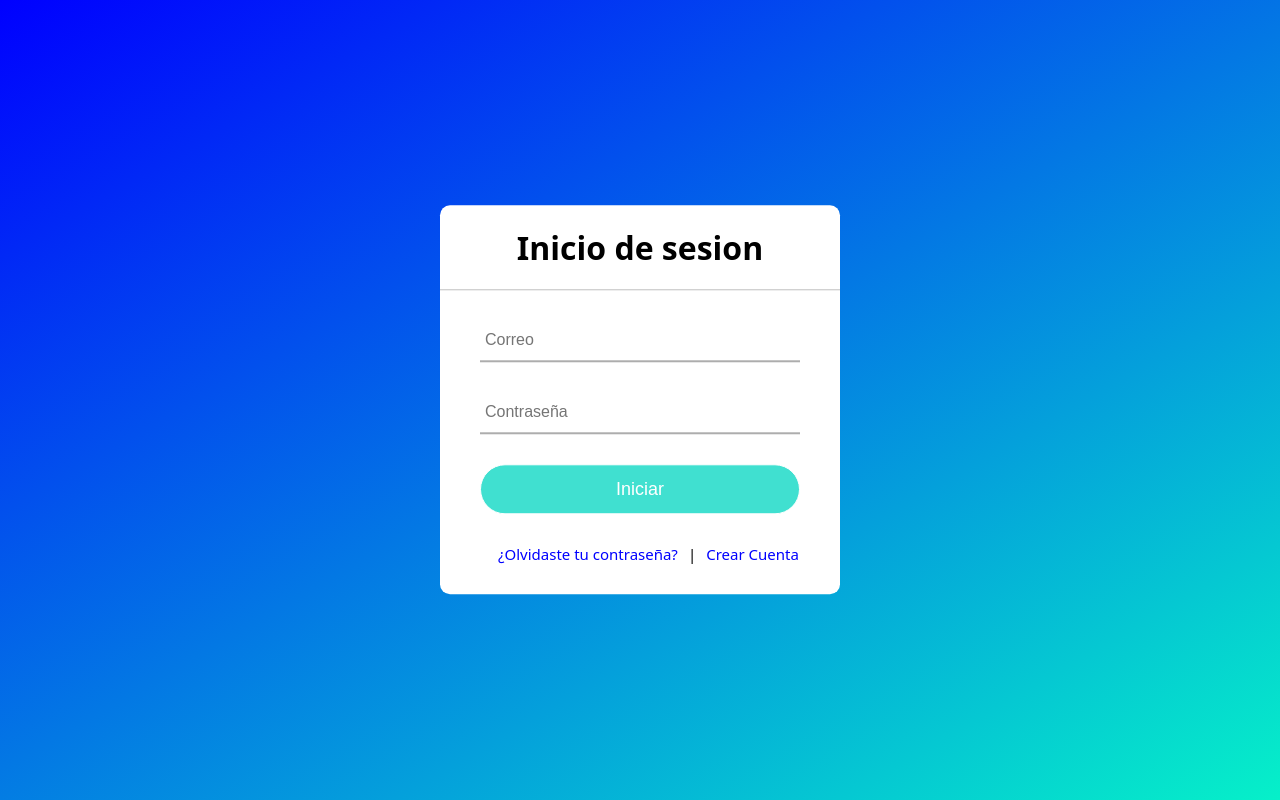
After one commit to NaranciaKang/proyectofinal, a Django app: page /login/ in a window 1280 px wide. The commit adds this page. Run offline with Django 5.2, Linux system fonts and the light colour scheme.

Commit message:
agregando archivos

```diff
--- /dev/null
+++ b/ProyectoFinal/proyectofinal/principal/static/styleslogin.css
@@ -0,0 +1,95 @@
+body {
+    margin: 0;
+    padding: 0;
+    font-family: system-ui, -apple-system, BlinkMacSystemFont, 'Segoe UI', Roboto, Oxygen, Ubuntu, Cantarell, 'Open Sans', 'Helvetica Neue', sans-serif;
+    background: linear-gradient(150deg, blue,#06f0c9 );
+    height: 100vh;
+}
+
+.formulario{
+    position: absolute;
+    top: 50%;
+    left: 50%;
+    transform: translate(-50%, -50%);
+    width: 400px;
+    background: white;
+    border-radius: 10px;
+}
+
+.formulario h1{
+    text-align: center;
+    padding: 0 0 20px 0;
+    border-bottom: 1px solid silver;
+}
+
+.formulario form{
+    padding: 0 40px;
+    box-sizing: border-box;
+}
+
+form .username{
+    position: relative;
+    border-bottom: 2px solid #adadad;
+    margin: 30px 0;
+}
+
+.username input{
+    width: 100%;
+    padding: 0 5px;
+    height: 40px;
+    font-size: 16px;
+    border: none;
+    background: none;
+    outline: none;
+
+}
+
+.recordar{
+    margin: -5px 0 20px 5px;
+    color: rgb(0, 4, 255);
+    cursor: pointer;
+}
+
+.recordar:hover{
+    text-decoration: underline;
+}
+
+input[type="submit"]{
+    width: 100%;
+    height: 50px;
+    border: 1px solid;
+    background: turquoise;
+    border-radius: 25px;
+    font-size: 18px;
+    color: white;
+    cursor: pointer;
+    outline: none;
+}
+
+input[type="submit"]:hover{
+    border-color: blue  (255, 0, 0) (255, 0, 0);
+    transition: .5s;
+}
+
+.registrarse{
+    margin: 30px 0;
+    text-align: center;
+    font-size: 15px;
+    color: black;
+}
+
+.registrarse a{
+    color: blue;
+    text-decoration: none;
+}
+
+.registrarse a:hover{
+    text-decoration: underline;
+}
+
+.link {
+    list-style: none;
+    display: flex;
+    gap: 10px;
+    padding-left: 18px;
+}
--- /dev/null
+++ b/ProyectoFinal/proyectofinal/principal/templates/principal/inicio-sesion.html
@@ -0,0 +1,36 @@
+{% load static %}
+<!DOCTYPE html>
+<html lang="es">
+<head>
+    <meta charset="UTF-8">
+    <meta name="viewport" content="width=device-width, initial-scale=1.0">
+    <title>Inicio de sesion</title>
+    <link rel="stylesheet" href="{% static 'registro.html' %}">
+    <link rel="stylesheet" href="{% static 'styleslogin.css' %}">
+</head>
+<body>
+    <div class="formulario">
+        <h1>Inicio de sesion</h1>
+        <form method="post">
+            {% csrf_token %}
+            <div class="username">
+                <input type="email" name="email" required placeholder="Correo">
+            </div>
+            <div class="username">
+                <input type="password" name="password" required placeholder="Contraseña">
+            </div>
+            <input type="submit" value="Iniciar">
+            <div class="registrarse">
+                <ul class="link">
+                    <li><a href="{% url 'password_reset' %}">¿Olvidaste tu contraseña?</a></li>
+                    |
+                    <li><a href="{% url 'registro' %}">Crear Cuenta</a></li>
+                </ul>
+
+            </div>
+        </form>
+
+
+    </div>
+</body>
+</html>
--- a/ProyectoFinal/proyectofinal/principal/templates/principal/inicio.html
+++ b/ProyectoFinal/proyectofinal/principal/templates/principal/inicio.html
@@ -22,9 +22,9 @@
     </ul>
     </nav>
     <div class="icons">
-        <a href="#">🔍</a>
-        <a href="#">🛒</a>
-        <a href="#">👤</a>
+        <a href="#"></a>
+        <a href="#"><img width="30" height="30" src="https://img.icons8.com/glyph-neue/64/shopping-cart.png" alt="shopping-cart"/></a>
+        <a href="{% url 'login' %}"><img width="30" height="30" src="https://img.icons8.com/ios-filled/50/user.png" alt="user"/></a>
     </div>
 </header>
 
--- a/ProyectoFinal/proyectofinal/principal/urls.py
+++ b/ProyectoFinal/proyectofinal/principal/urls.py
@@ -1,8 +1,22 @@
 from django.urls import path
 from .views import principal
 from . import views
+from django.contrib.auth import views as auth_views
 
 urlpatterns = [
     path('',views.principal,name='principal'),
     path('inicio/', views.inicio, name='inicio'),
+    path('registro/', views.registro, name='registro'),
+    path('login/', views.login_view, name='login'),
+    path('logout/', views.logout_view, name='logout'),
+
+    # 🔹 Recuperación de contraseña
+    path("password-reset/", views.password_reset_request, name="password_reset"),
+    path("reset/<uidb64>/<token>/",
+        auth_views.PasswordResetConfirmView.as_view(template_name="principal/password_reset_confirm.html"),
+        name="password_reset_confirm"),
+    path("reset/done/",
+        auth_views.PasswordResetCompleteView.as_view(template_name="principal/password_reset_done.html"),
+        name="password_reset_complete"),
+
 ]
--- a/ProyectoFinal/proyectofinal/principal/views.py
+++ b/ProyectoFinal/proyectofinal/principal/views.py
@@ -1,6 +1,19 @@
 from django.shortcuts import render, redirect
 from .models import Producto
 from .forms import ProductoForm
+from django.contrib.auth import authenticate, login, logout
+from django.contrib.auth.models import User
+from django.contrib import messages
+from django.contrib.auth.forms import PasswordResetForm, SetPasswordForm
+from django.contrib.auth.tokens import default_token_generator
+from django.template.loader import render_to_string
+from django.utils.http import urlsafe_base64_encode, urlsafe_base64_decode
+from django.utils.encoding import force_bytes
+from django.core.mail import send_mail
+
+
+
+
 
 def principal(request):
     if request.method == 'POST':
@@ -22,3 +35,68 @@ def inicio(request):
     return render(request, 'principal/inicio.html', {
         'productos': productos
     })
+
+
+
+#-------------------------------
+
+# Vista de Registro
+def registro(request):
+    if request.method == "POST":
+        username = request.POST.get("username")
+        email = request.POST.get("email")
+        password = request.POST.get("password")
+
+        if User.objects.filter(username=username).exists():
+            messages.error(request, "El usuario ya existe")
+        else:
+            user = User.objects.create_user(username=username, email=email, password=password)
+            user.save()
+            messages.success(request, "Usuario creado correctamente")
+            return redirect("login")
+
+    return render(request, "principal/registro.html")
+
+# Vista de Login
+def login_view(request):
+    if request.method == "POST":
+        email = request.POST.get("email")
+        password = request.POST.get("password")
+
+        try:
+            user = User.objects.get(email=email)  # Buscar usuario por email
+            user_auth = authenticate(request, username=user.username, password=password)
+            if user_auth is not None:
+                login(request, user_auth)
+                return redirect("inicio")  # redirige a página principal
+            else:
+                messages.error(request, "Credenciales incorrectas")
+        except User.DoesNotExist:
+            messages.error(request, "El correo no está registrado")
+
+    return render(request, "principal/inicio-sesion.html")
+
+# Vista de Logout
+def logout_view(request):
+    logout(request)
+    return redirect("login")
+
+
+
+# Vista para solicitar el reseteo de contraseña
+def password_reset_request(request):
+    if request.method == "POST":
+        email = request.POST.get("email")
+        form = PasswordResetForm({"email": email})
+        if form.is_valid():
+            form.save(
+                request=request,
+                use_https=request.is_secure(),
+                email_template_name="principal/password_reset_email.html",
+            )
+            messages.success(request, "Se ha enviado un correo con instrucciones para restablecer tu contraseña.")
+            return redirect("login")
+    else:
+        form = PasswordResetForm()
+
+    return render(request, "principal/password_reset.html", {"form": form})
```
Also changed, not shown: ProyectoFinal/proyectofinal/principal/static/recuperar.css (added, +96 -0 lines), ProyectoFinal/proyectofinal/principal/templates/principal/password_reset.html (added, +24 -0 lines), ProyectoFinal/proyectofinal/principal/templates/principal/password_reset_confirm.html (added, +22 -0 lines), ProyectoFinal/proyectofinal/principal/templates/principal/password_reset_done.html (added, +17 -0 lines), ProyectoFinal/proyectofinal/principal/templates/principal/password_reset_email.html (added, +9 -0 lines), ProyectoFinal/proyectofinal/principal/templates/principal/registro.html (added, +33 -0 lines), ProyectoFinal/proyectofinal/proyectofinal/settings.py (+12 -1 lines), ProyectoFinal/proyectofinal/media/productos/narancia_8RXjgHl.png (added), ProyectoFinal/proyectofinal/media/productos/seiko-luffy.webp (added), ProyectoFinal/proyectofinal/principal/static/imagenes/car.svg (added), ProyectoFinal/proyectofinal/principal/static/imagenes/seiko-luffy.webp (added).
